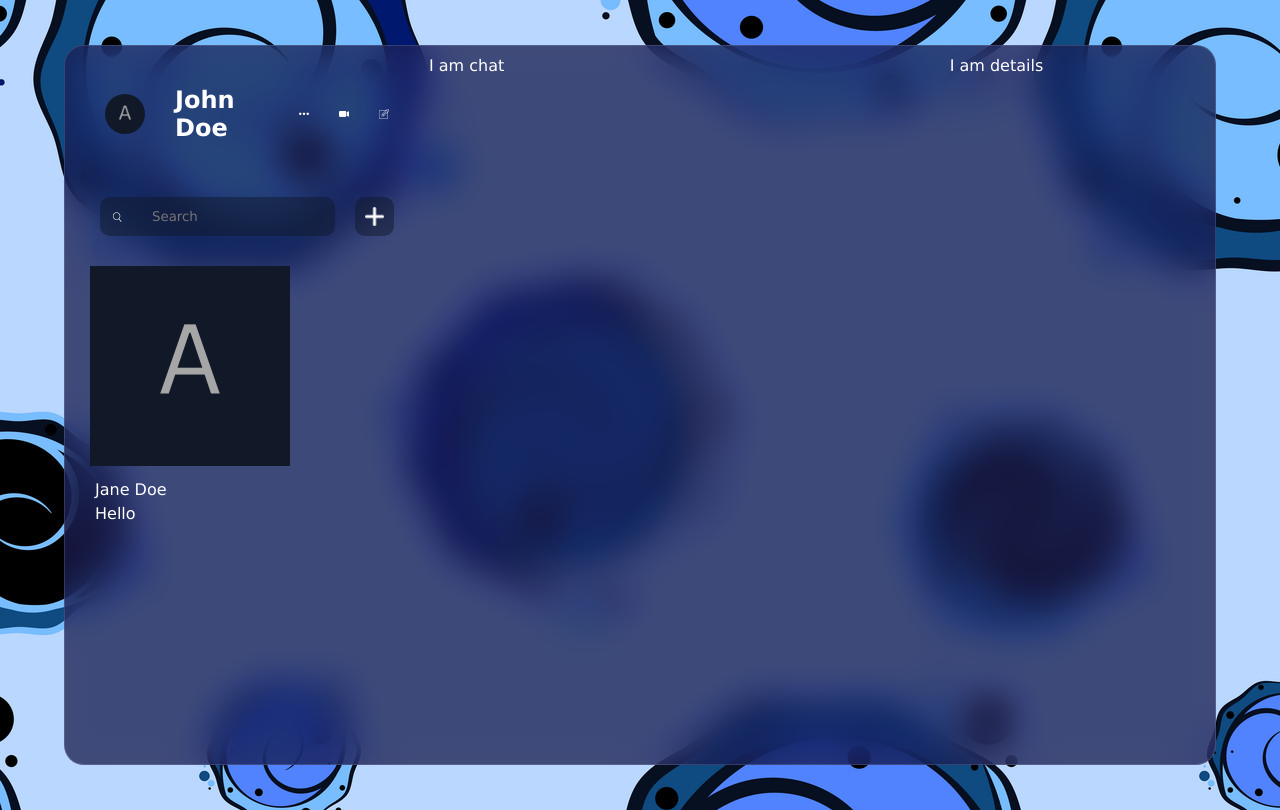
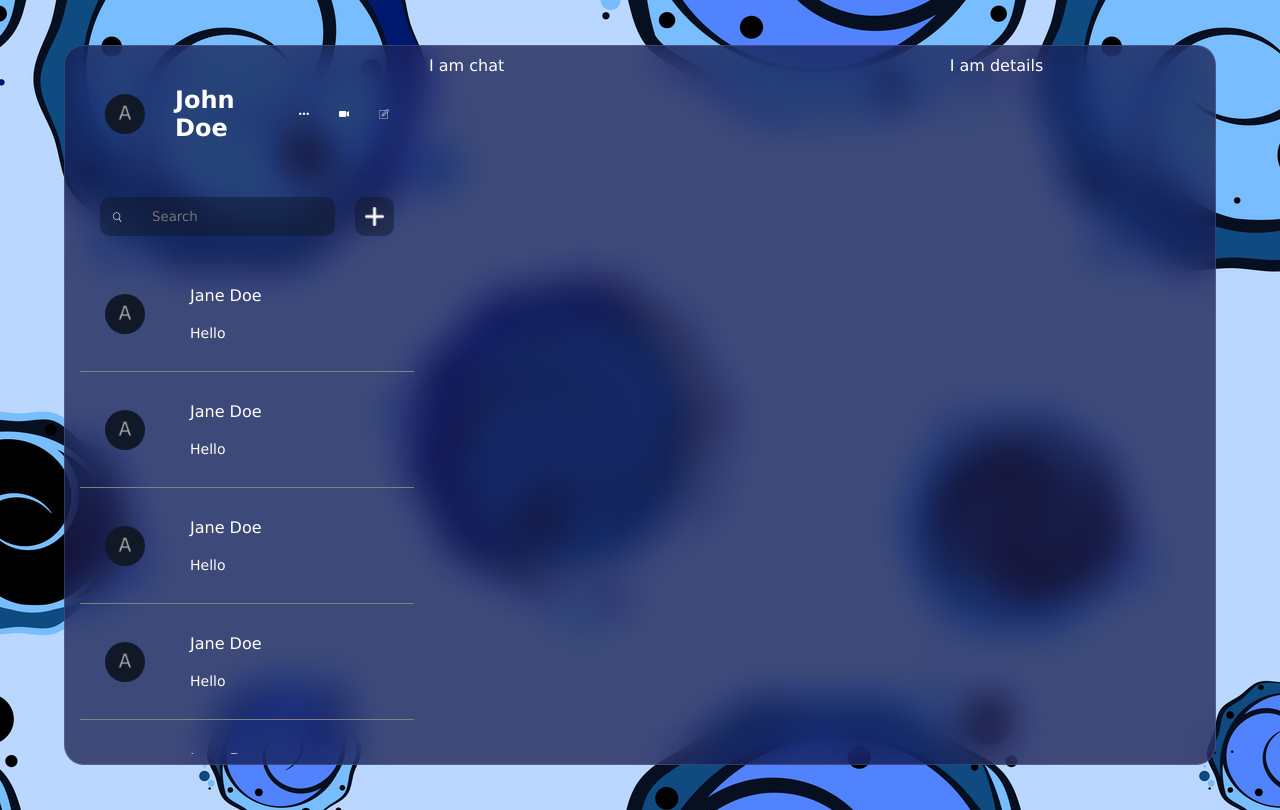
Before and after one commit to EmonMridha/Chatting-Web-App, a React (Vite) app: page / in a window 1280 px wide. Built offline with nearby package versions, Linux system fonts and the light colour scheme.

Commit message:
added side bar

```diff
--- a/src/components/chat/chat.css
+++ b/src/components/chat/chat.css
@@ -1,3 +1,5 @@
 .chat {
     flex:2;
+    border-left: gray;
+    border-right: gray;
 }
--- a/src/components/list/chatList/ChatList.jsx
+++ b/src/components/list/chatList/ChatList.jsx
@@ -2,7 +2,7 @@ import { useState } from 'react'
 import './chatList.css'
 export default function ChatList() {
 
-    const [addMode,setAddMode] = useState(false)
+    const [addMode, setAddMode] = useState(false)
     return (
         <div className='chatList'>
             <div className='search'>
@@ -10,10 +10,52 @@ export default function ChatList() {
                     <img src="/search.png" alt="" />
                     <input type="text" placeholder='Search' />
                 </div>
-            <img onClick={()=>setAddMode((previous)=>!previous)} src={addMode?"./minus.png" : "./plus.png"} className='add' alt="" />
+                <img onClick={() => setAddMode((previous) => !previous)} src={addMode ? "./minus.png" : "./plus.png"} className='add' alt="" />
             </div>
             <div className="item">
-            <img src='./avatar.png' alt=''/>
+                <img src='./avatar.png' alt='' />
+                <div className="texts">
+                    <span>Jane Doe</span>
+                    <p>Hello</p>
+                </div>
+            </div>
+            <div className="item">
+                <img src='./avatar.png' alt='' />
+                <div className="texts">
+                    <span>Jane Doe</span>
+                    <p>Hello</p>
+                </div>
+            </div>
+            <div className="item">
+                <img src='./avatar.png' alt='' />
+                <div className="texts">
+                    <span>Jane Doe</span>
+                    <p>Hello</p>
+                </div>
+            </div>
+            <div className="item">
+                <img src='./avatar.png' alt='' />
+                <div className="texts">
+                    <span>Jane Doe</span>
+                    <p>Hello</p>
+                </div>
+            </div>
+            <div className="item">
+                <img src='./avatar.png' alt='' />
+                <div className="texts">
+                    <span>Jane Doe</span>
+                    <p>Hello</p>
+                </div>
+            </div>
+            <div className="item">
+                <img src='./avatar.png' alt='' />
+                <div className="texts">
+                    <span>Jane Doe</span>
+                    <p>Hello</p>
+                </div>
+            </div>
+            <div className="item">
+                <img src='./avatar.png' alt='' />
                 <div className="texts">
                     <span>Jane Doe</span>
                     <p>Hello</p>
--- a/src/components/list/chatList/chatList.css
+++ b/src/components/list/chatList/chatList.css
@@ -1,42 +1,76 @@
-.chatList{
-    .search{
+.chatList {
+    flex: 1;
+    overflow: scroll;
+
+    .search {
         display: flex;
         align-items: center;
         gap: 20px;
         padding: 20px;
 
 
-        .searchBar{
-            flex:1;
-            background-color: rgba(17,25,40,0.5);
+        .searchBar {
+            flex: 1;
+            background-color: rgba(17, 25, 40, 0.5);
             display: flex;
             align-items: center;
             gap: 20px;
             border-radius: 10px;
             padding: 7px;
 
-            input{
+            input {
                 background-color: transparent;
-                border:none;
+                border: none;
                 outline: none;
                 color: white;
                 flex: 1;
             }
 
-            img{
+            img {
                 width: 20px;
                 height: 20px;
             }
         }
 
-        .add{
+        .add {
             width: 39px;
             height: 39px;
-            background-color: rgba(17,25,40,0.5);
-            padding:10px;
+            background-color: rgba(17, 25, 40, 0.5);
+            padding: 10px;
             border-radius: 10px;
             cursor: pointer;
         }
 
     }
+
+    .item {
+        display: flex;
+        align-items: center;
+        gap: 30px;
+        padding: 20px;
+        cursor: pointer;
+        border-bottom: 1px solid gray;
+
+        img {
+            width: 50px;
+            height: 50px;
+            border-radius: 50%;
+            object-fit: cover;
+        }
+
+        .texts {
+            display: flex;
+            flex-direction: column;
+            gap: 10px;
+
+            span{
+                font-weight: 500;
+            }
+
+            p{
+                font-size: 14px;
+                font-weight: 300;
+            }
+        }
+    }
 }
--- a/src/components/list/list.css
+++ b/src/components/list/list.css
@@ -1,3 +1,5 @@
 .list{
     flex: 1;
+    display: flex;
+    flex-direction: column;
 }
```
Lines whose indentation alone changed are shown as unchanged.
